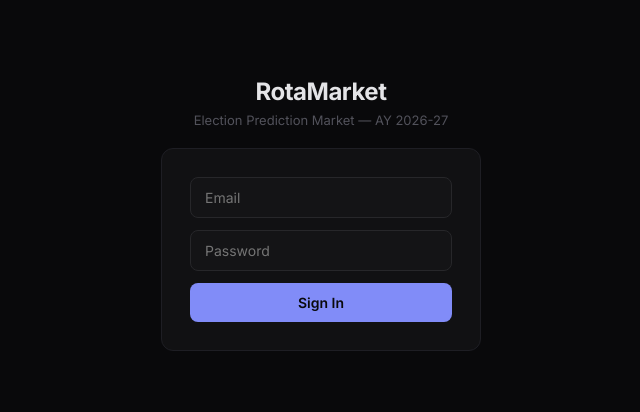
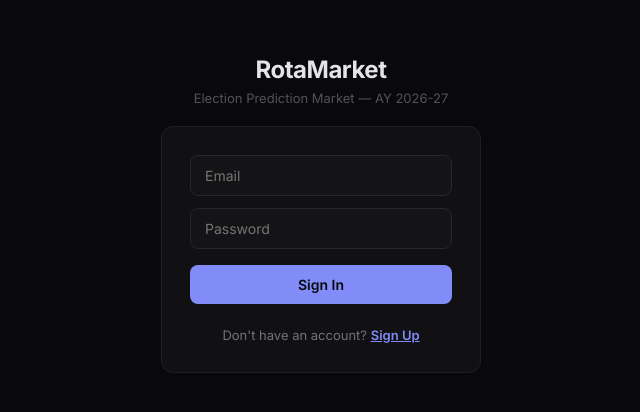
Before and after one commit to greendeskon/rotaractmarket, a React (Vite) app: page /login in a window 1280 px wide. Shown: the part 186-598 px from the top of the page, without its empty margins (319-959 px from the left). Built offline with nearby package versions, Linux system fonts and the light colour scheme; no server answers.

Commit message:
login changes

```diff
--- a/src/pages/Login.jsx
+++ b/src/pages/Login.jsx
@@ -1,8 +1,9 @@
 import { useState } from "react";
-import { auth } from "../firebase";
-import { signInWithEmailAndPassword } from "firebase/auth";
+import { auth, db } from "../firebase";
+import { signInWithEmailAndPassword, createUserWithEmailAndPassword, updateProfile } from "firebase/auth";
 import { Navigate } from "react-router-dom";
 import { useAuth } from "../context/AuthContext";
+import { doc, setDoc } from "firebase/firestore";
 
 export default function Login() {
     const [email, setEmail] = useState("");
@@ -11,15 +12,30 @@ export default function Login() {
     const [loading, setLoading] = useState(false);
     const { user } = useAuth();
 
+    const [isSignUp, setIsSignUp] = useState(false);
+    const [username, setUsername] = useState("");
+
     if (user) return <Navigate to="/markets" replace />;
 
-    async function handleLogin() {
+    async function handleSubmit() {
+        if (isSignUp && !username.trim()) {
+            setError("Please enter a username");
+            return;
+        }
         setLoading(true);
         setError("");
         try {
-            await signInWithEmailAndPassword(auth, email, password);
-        } catch {
-            setError("Invalid email or password");
+            if (isSignUp) {
+                const res = await createUserWithEmailAndPassword(auth, email, password);
+                await updateProfile(res.user, { displayName: username.trim() });
+                await setDoc(doc(db, "users", res.user.uid), { displayName: username.trim() }, { merge: true });
+            } else {
+                await signInWithEmailAndPassword(auth, email, password);
+            }
+        } catch (e) {
+            setError(e.code === "auth/email-already-in-use" ? "Email already exists" :
+                     e.code === "auth/weak-password" ? "Password must be at least 6 characters" :
+                     "Invalid email or password");
             setLoading(false);
         }
     }
@@ -47,23 +63,40 @@ export default function Login() {
                 width: 320, display: "flex", flexDirection: "column", gap: 12,
                 border: "1px solid #1e1e24",
             }}>
+                {isSignUp && (
+                    <input placeholder="Username" value={username} onChange={e => setUsername(e.target.value)}
+                        style={input} onFocus={e => e.target.style.borderColor = "#818cf8"}
+                        onBlur={e => e.target.style.borderColor = "#27272a"} />
+                )}
                 <input placeholder="Email" value={email} onChange={e => setEmail(e.target.value)}
                     style={input} onFocus={e => e.target.style.borderColor = "#818cf8"}
                     onBlur={e => e.target.style.borderColor = "#27272a"} />
                 <input placeholder="Password" type="password" value={password}
                     onChange={e => setPassword(e.target.value)}
-                    onKeyDown={e => e.key === "Enter" && handleLogin()}
+                    onKeyDown={e => e.key === "Enter" && handleSubmit()}
                     style={input} onFocus={e => e.target.style.borderColor = "#818cf8"}
                     onBlur={e => e.target.style.borderColor = "#27272a"} />
                 {error && <p style={{ color: "#f87171", margin: 0, fontSize: 13 }}>{error}</p>}
-                <button onClick={handleLogin} disabled={loading} style={{
+                <button onClick={handleSubmit} disabled={loading} style={{
                     background: "#818cf8", color: "#09090b", border: "none",
                     borderRadius: 8, padding: "11px 0", fontWeight: 600,
                     fontSize: 14, cursor: "pointer", opacity: loading ? 0.6 : 1,
                     transition: "opacity 0.15s",
+                    marginTop: 4
                 }}>
-                    {loading ? "Signing in…" : "Sign In"}
+                    {loading ? (isSignUp ? "Creating account…" : "Signing in…") : (isSignUp ? "Create Account" : "Sign In")}
                 </button>
+                <div style={{ textAlign: "center", marginTop: 8 }}>
+                    <span style={{ color: "#71717a", fontSize: 13 }}>
+                        {isSignUp ? "Already have an account? " : "Don't have an account? "}
+                    </span>
+                    <button onClick={() => { setIsSignUp(!isSignUp); setError(""); }} style={{
+                        background: "none", border: "none", color: "#818cf8", fontSize: 13,
+                        fontWeight: 600, cursor: "pointer", padding: 0, textDecoration: "underline"
+                    }}>
+                        {isSignUp ? "Sign In" : "Sign Up"}
+                    </button>
+                </div>
             </div>
         </div>
     );
```
Also changed, not shown: src/scripts/add_users.js (added, +33 -0 lines).
